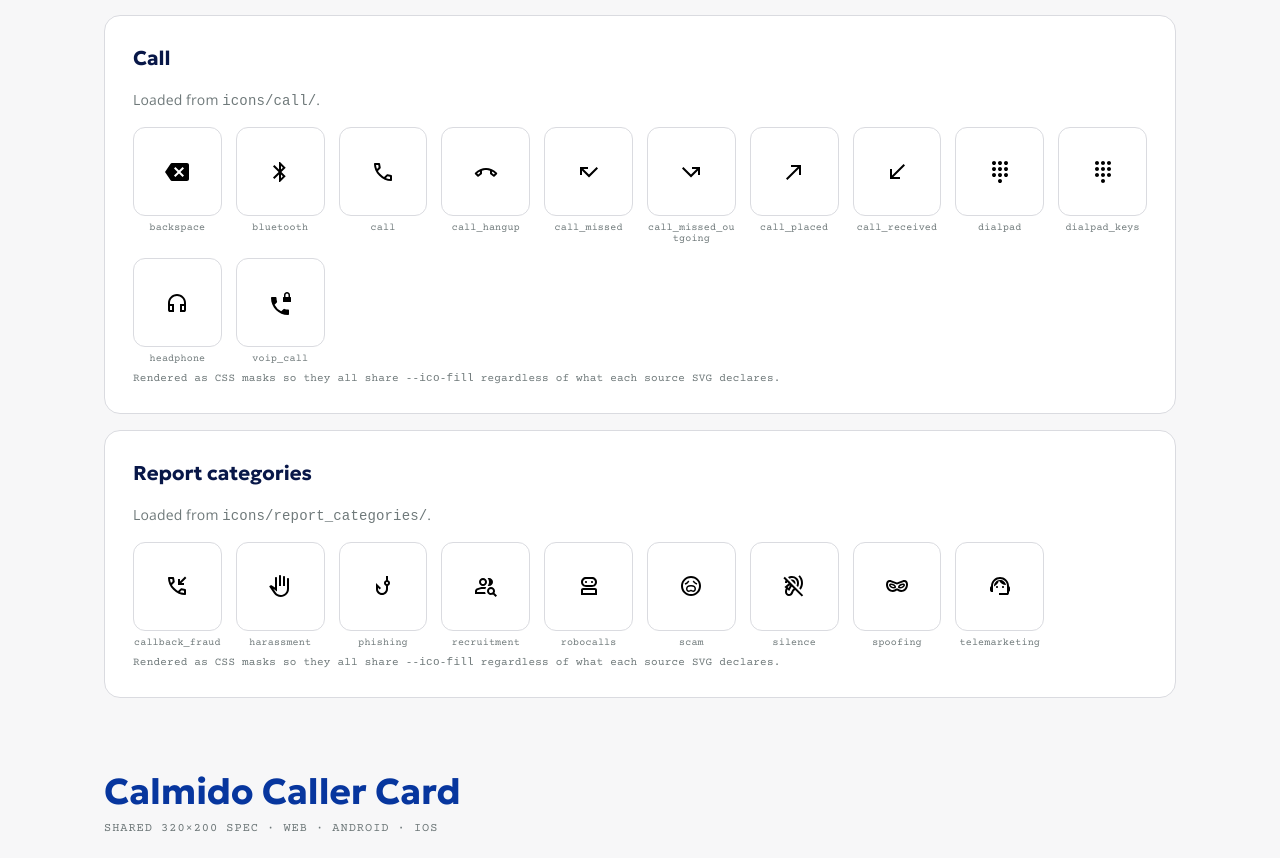
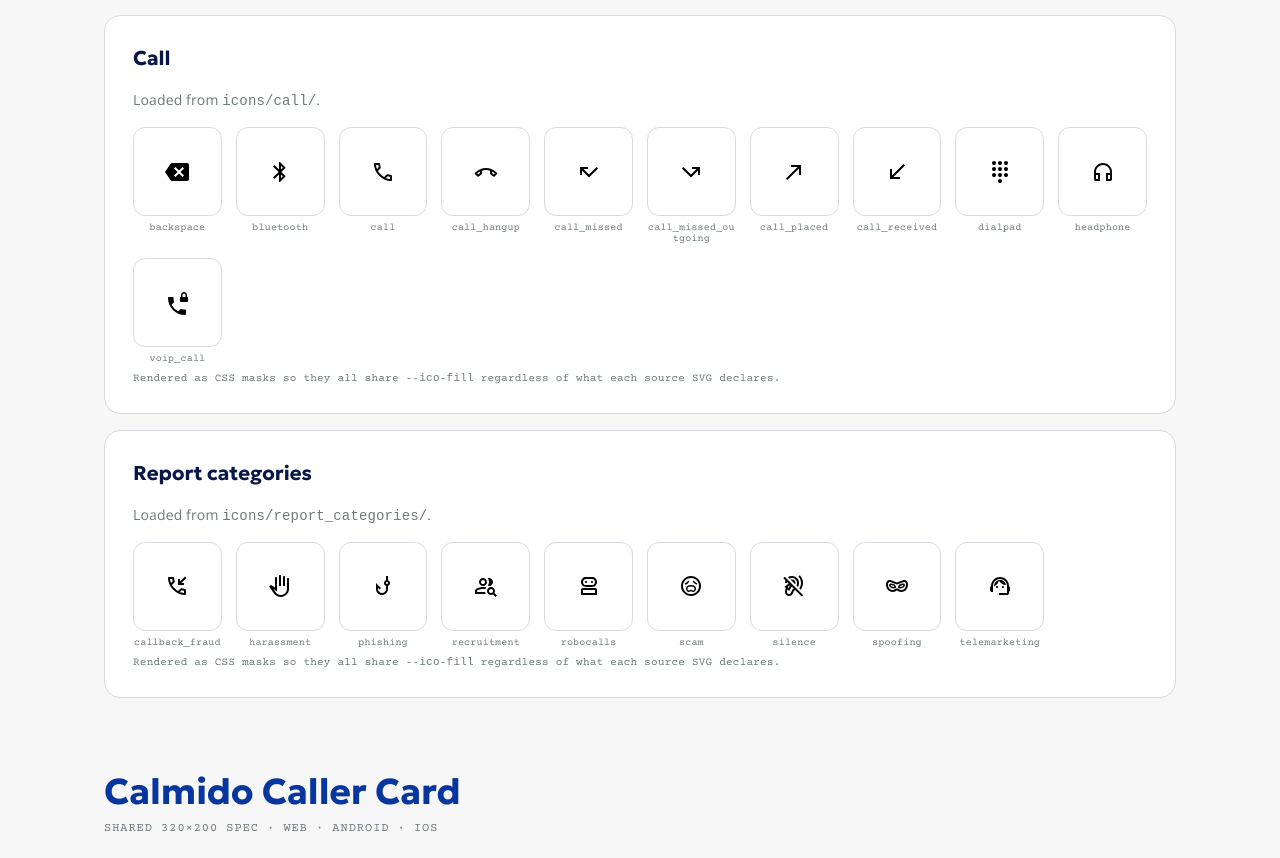
Before and after one commit to Calmido/design-system, a plain HTML site: page index.html in a window 1280 px wide. Shown: the part 10906-11764 px from the top of the page. Drawn offline with nearby package versions, Linux system fonts and the light colour scheme.

Commit message:
Remove duplicate dialpad_keys icon

```diff
--- a/index.html
+++ b/index.html
@@ -1175,7 +1175,6 @@
         <div><div class="icon-tile"><span class="ico-mask" style="--ico:url('icons/call/call_placed.svg')"></span></div><div class="icon-caption">call_placed</div></div>
         <div><div class="icon-tile"><span class="ico-mask" style="--ico:url('icons/call/call_received.svg')"></span></div><div class="icon-caption">call_received</div></div>
         <div><div class="icon-tile"><span class="ico-mask" style="--ico:url('icons/call/dialpad.svg')"></span></div><div class="icon-caption">dialpad</div></div>
-        <div><div class="icon-tile"><span class="ico-mask" style="--ico:url('icons/call/dialpad_keys.svg')"></span></div><div class="icon-caption">dialpad_keys</div></div>
         <div><div class="icon-tile"><span class="ico-mask" style="--ico:url('icons/call/headphone.svg')"></span></div><div class="icon-caption">headphone</div></div>
         <div><div class="icon-tile"><span class="ico-mask" style="--ico:url('icons/call/voip_call.svg')"></span></div><div class="icon-caption">voip_call</div></div>
       </div>
```
Also changed, not shown: icons/call/dialpad_keys.svg (deleted).
